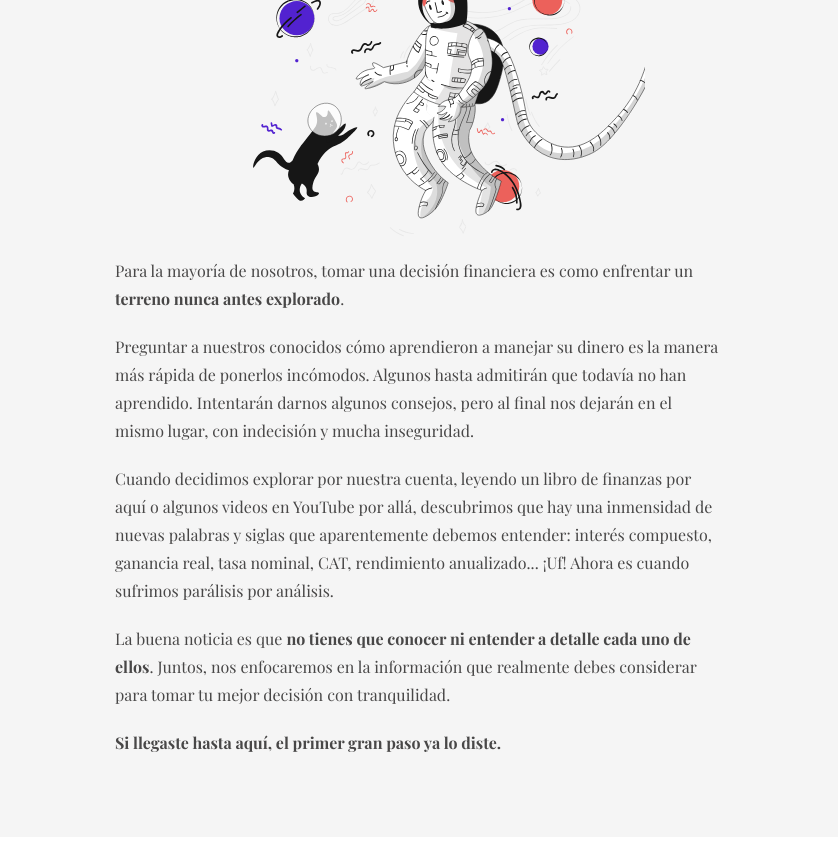
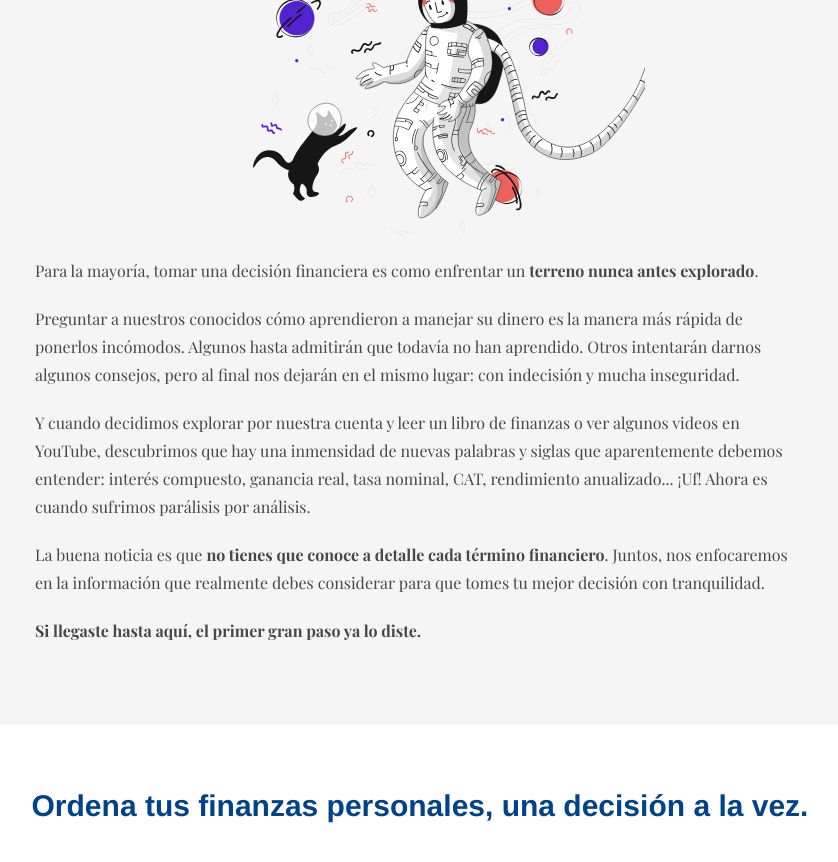
Before and after one commit to luisguerrerolab/side-hustle, a Jekyll site: the page built from index.md, in a window 1280 px wide and 900 px high, scrolled down 1007 px. Shown: the top 862 px of the window, without its empty margins (220-1058 px from the left). Built offline with Jekyll 4.4.1, drawn with Linux system fonts in a browser that asks for light colours; some of the changed text lies outside the part shown.

Commit message:
fix responsiveness on mobile

```diff
--- a/_layouts/home.html
+++ b/_layouts/home.html
@@ -39,11 +39,11 @@ bodyClass: page-home
 
         <div class="row justify-content-center">
 
-            <div class="col-12 col-md-8">
-                <p>Para la mayoría de nosotros, tomar una decisión financiera es como enfrentar un <strong>terreno nunca antes explorado</strong>.</p>
-                <p>Preguntar a nuestros conocidos cómo aprendieron a manejar su dinero es la manera más rápida de ponerlos incómodos. Algunos hasta admitirán que todavía no han aprendido. Intentarán darnos algunos consejos, pero al final nos dejarán en el mismo lugar, con indecisión y mucha inseguridad.</p>
-                <p>Cuando decidimos explorar por nuestra cuenta, leyendo un libro de finanzas por aquí o algunos videos en YouTube por allá, descubrimos que hay una inmensidad de nuevas palabras y siglas que aparentemente debemos entender: interés compuesto, ganancia real, tasa nominal, CAT, rendimiento anualizado... ¡Uf! Ahora es cuando sufrimos parálisis por análisis.</p>
-                <p>La buena noticia es que <strong>no tienes que conocer ni entender a detalle cada uno de ellos</strong>. Juntos, nos enfocaremos en la información que realmente debes considerar para tomar tu mejor decisión con tranquilidad.</p>
+            <div class="col-12 col-md-10">
+                <p>Para la mayoría, tomar una decisión financiera es como enfrentar un <strong>terreno nunca antes explorado</strong>.</p>
+                <p>Preguntar a nuestros conocidos cómo aprendieron a manejar su dinero es la manera más rápida de ponerlos incómodos. Algunos hasta admitirán que todavía no han aprendido. Otros intentarán darnos algunos consejos, pero al final nos dejarán en el mismo lugar: con indecisión y mucha inseguridad.</p>
+                <p>Y cuando decidimos explorar por nuestra cuenta y leer un libro de finanzas o ver algunos videos en YouTube, descubrimos que hay una inmensidad de nuevas palabras y siglas que aparentemente debemos entender: interés compuesto, ganancia real, tasa nominal, CAT, rendimiento anualizado... ¡Uf! Ahora es cuando sufrimos parálisis por análisis.</p>
+                <p>La buena noticia es que <strong>no tienes que conoce a detalle cada término financiero</strong>. Juntos, nos enfocaremos en la información que realmente debes considerar para que tomes tu mejor decisión con tranquilidad.</p>
                 <p><strong>Si llegaste hasta aquí, el primer gran paso ya lo diste.</strong></p>
             </div>
         </div>
@@ -52,7 +52,7 @@ bodyClass: page-home
 
 {% if site.data.features %}
 <div class="strip">
-    <div class="container pb-6 pt-md-6 pb-md-10">
+    <div class="container pt-6 pb-6 pb-md-6">
         <div class="row justify-content-center mb-6">
             <div class="col-auto">
                 <h2>Ordena tus finanzas personales, una decisión a la vez.</h2>
@@ -87,11 +87,11 @@ bodyClass: page-home
             </div>
         </div>
 
-        <div class="row justify-content-center">
-            <div class="col-12 col-md-10">
-                <div class="media">
-                    <img class="align-self-start" src="{{ page.research-image }}" alt="1. Cuéntame tu historia" style="width:250px; height:250px; margin-top:-40px;">
-                    <div class="media-body">
+        <div class="row mb-3">
+            <div class="col-md-3">
+                <img src="{{ page.research-image }}" alt="1. Cuéntame tu historia" style="margin-top:-15px;">
+            </div>
+            <div class="col-md-9">
                 <h3 class="mt-0">1. Cuéntame tu historia</h3>
                 <p>
                     Envíame un email contándome sobre la decisión que estás por tomar y yo te escribiré de vuelta
@@ -100,29 +100,25 @@ bodyClass: page-home
                 </p>
             </div>
         </div>
+
+        <div class="row mb-3">
+            <div class="col-md-3">
+                <img src="{{ page.prepare-image }}" alt="2. La Preparación" style="margin-top:-15px;">
             </div>
-        </div>
-
-        <div class="row justify-content-center">
-            <div class="col-12 col-md-10">
-                <div class="media">
-                    <div class="media-body">
+            <div class="col-md-9">
                 <h3 class="mt-0">2. La Preparación</h3>
                 <p>
                     Te enviaré algunos ejercicios para completar antes de nuestra sesión. No serán complicados y nos
                     ayudarán a preparar la información que necesitamos para tomar la mejor decisión.
                 </p>
             </div>
-                    <img class="align-self-start" src="{{ page.prepare-image }}" alt="2. La Preparación" style="width:250px; height:250px; margin-top:-40px;">
-                </div>
-            </div>
         </div>
 
-        <div class="row justify-content-center">
-            <div class="col-12 col-md-10">
-                <div class="media">
-                    <img class="align-self-start" src="{{ page.session-image }}" alt="3. La Sesión" style="width:250px; height:250px; margin-top:-40px;">
-                    <div class="media-body">
+        <div class="row">
+            <div class="col-md-3">
+                <img src="{{ page.session-image }}" alt="3. La Sesión">
+            </div>
+            <div class="col-md-9">
                 <h3 class="mt-0">3. La Sesión</h3>
                 <p>
                     Tendremos una videollamada en el espacio agendado. Repasaremos tus preocupaciones y los ejercicios
@@ -130,8 +126,6 @@ bodyClass: page-home
                     A diferencia de tus familiares o amigos, yo tengo una perspectiva completamente neutral, así que te
                     compartiré objetivamente la decisión que tiene más sentido para ti.
                 </p>
-                    </div>
-                </div>
             </div>
         </div>
 
@@ -147,8 +141,7 @@ bodyClass: page-home
         </div>
 
         <div class="row justify-content-center">
-
-            <div class="col-12 col-md-8">
+            <div class="col-12 col-md-10">
                 <ul>
                     <li>Ya has buscado diferentes opciones, pero necesitas decidirte por una ya y avanzar con tu vida.</li>
                     <li>Te has cansado de recibir un servicio pésimo de bancos y otros servicios financieros y quieres asegurarte de tomar la mejor decisión para ti, no para ellos.</li>
@@ -163,10 +156,8 @@ bodyClass: page-home
                 <h2>Esta sesión NO es para ti si...</h2>
             </div>
         </div>
-
         <div class="row justify-content-center">
-
-            <div class="col-12 col-md-8">
+            <div class="col-12 col-md-10">
                 <ul>
                     <li>Buscas atajos para hacerte rico (sin esforzarte). Construir tu propia riqueza requiere un estilo de vida sostenible y mucha paciencia.</li>
                     <li>No tienes la disposición para cambiar tus hábitos.</li>
@@ -197,7 +188,7 @@ bodyClass: page-home
 
         <div class="row justify-content-center">
 
-            <div class="col-12 col-md-8">
+            <div class="col-12 col-md-10">
                 {% for question in site.data.faq %}
                     <h3 class="pt-5 pt-md-5">{{ question.title }}</h3>
                     {{ question.answer }}
@@ -256,8 +247,11 @@ bodyClass: page-home
                         <input type="email" class="form-control" id="inputEmail4" name="_replyto">
                     </div>
                     <div class="form-group">
-                        <label for="inputMessage">Cuéntame un poco más sobre la decisión que estás tratando de tomar:</label>
+                        <label for="inputMessage">Cuéntame sobre la decisión que estás tratando de tomar:</label>
                         <textarea class="form-control" name="message" id="inputMessage" rows="6"></textarea>
+                        <small id="storyHelpBlock" class="form-text text-muted">
+                            Si no conoces los términos técnicos, no te preocupes. Escribe como se lo contarías a un amigo.
+                        </small>
                     </div>
                     <div class="form-group">
                         <label for="inputBookingTime">Sugiere un día y hora para nuestra sesión:</label>
@@ -277,5 +271,11 @@ bodyClass: page-home
                     src="{{ page.control-your-money-image | relURL }}" />
             </div>
         </div>
+
+        <div class="row mt-6">
+            <div class="col-auto">
+                <h2 class="mx-auto">Toma <mark>tu mejor decisión financiera</mark>.</h2>
             </div>
         </div>
+    </div>
+</div>
```
Also changed, not shown: other parts of _layouts/home.html (+1 -1 lines). Lines whose indentation alone changed are shown as unchanged.
